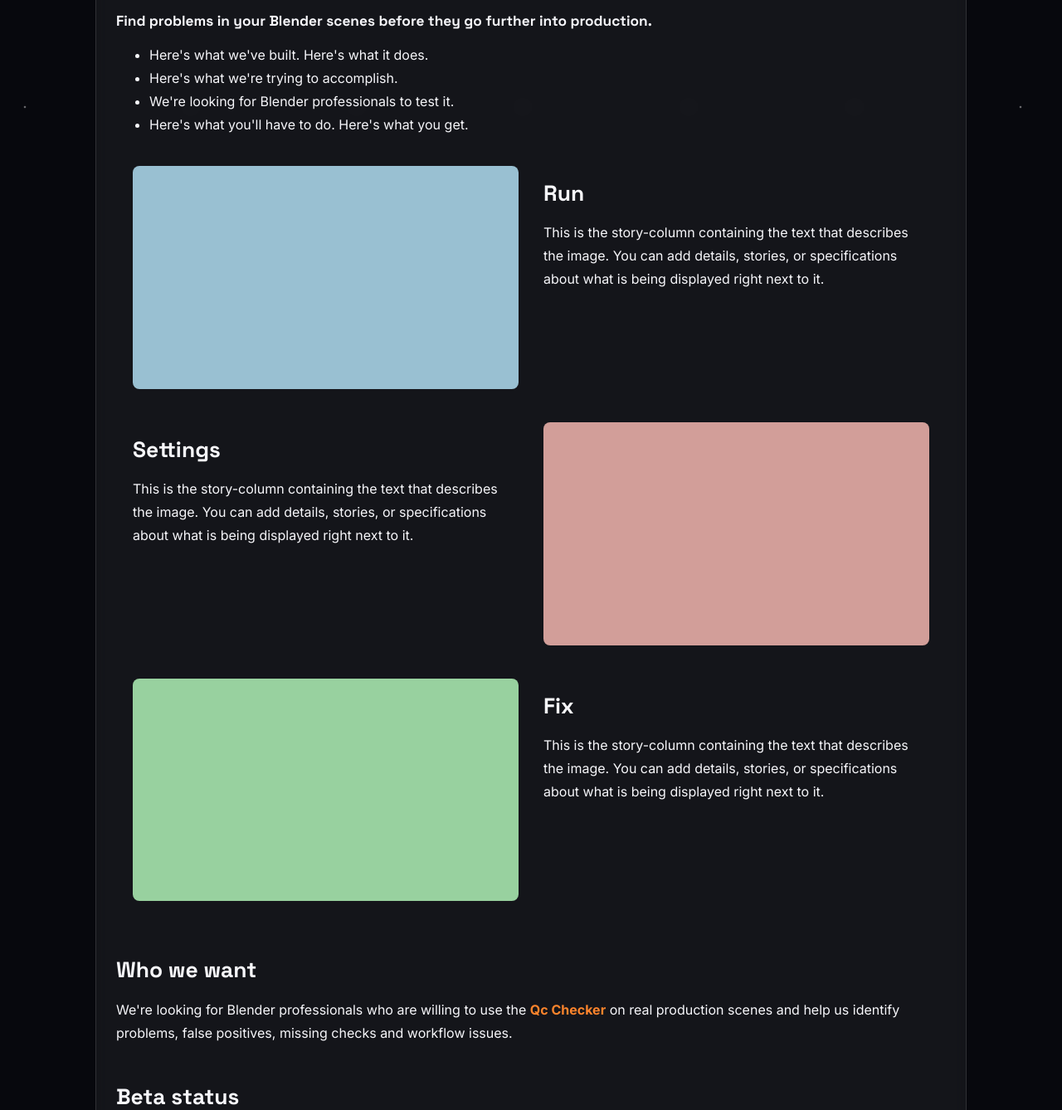
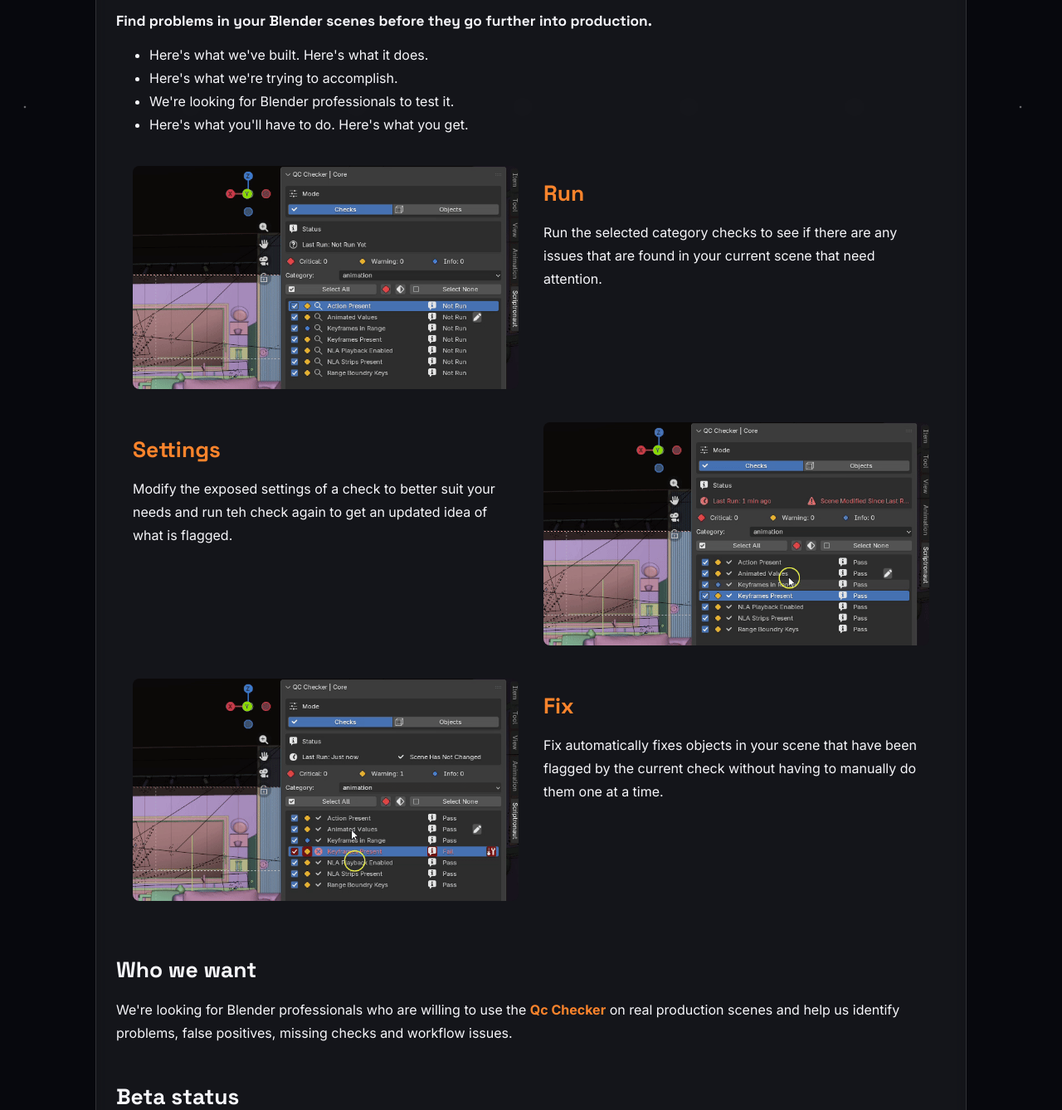
Before and after one commit to scotthomson-naut/qc, a Python web app: template documentation/template/betas.html in a window 1280 px wide. Shown: the part 611-1949 px from the top of the page at 83% size. Run offline with Jinja, Linux system fonts and the light colour scheme; the template is opened without the code that fills it, so the values that code supplies are empty.

Commit message:
Updated with story gifs idea

```diff
--- a/documentation/template/betas.html
+++ b/documentation/template/betas.html
@@ -72,43 +72,50 @@
                     <!-- Features stories -->
 
                     <div class="story-container">
+                        <!-- gif image -->
                         <div class="story-column story-image-col">
-                            <img src="images/gif/qc_checker_core_run.png" alt="A descriptive fallback text for the image">
+                            <img src="images/gif/qc_checker_core_run.gif" alt="A descriptive fallback text for the image">
                         </div>
+                        <!-- description -->
                         <div class="story-column">
-                            <h2>Run</h2>
+                            <h2 class="hilite-orange">Run</h2>
                             <p>
-                                This is the story-column containing the text that describes the image.
-                                You can add details, stories, or specifications about what is being
-                                displayed right next to it.
+                                Run the selected category checks to see if there
+                                are any issues that are found in your current
+                                scene that need attention.
                             </p>
                         </div>
                     </div>
 
                     <div class="story-container">
+                        <!-- description -->
                         <div class="story-column">
-                            <h2>Settings</h2>
+                            <h2 class="hilite-orange">Settings</h2>
                             <p>
-                                This is the story-column containing the text that describes the image.
-                                You can add details, stories, or specifications about what is being
-                                displayed right next to it.
+                                Modify the exposed settings of a check to better
+                                suit your needs and run teh check again to get an
+                                updated idea of what is flagged.
                             </p>
                         </div>
+                        <!-- gif image -->
                         <div class="story-column story-image-col">
-                            <img src="images/gif/qc_checker_core_settings.png" alt="A descriptive fallback text for the image">
+                            <img src="images/gif/qc_checker_core_settings.gif" alt="A descriptive fallback text for the image">
                         </div>
                     </div>
 
                     <div class="story-container">
+                        <!-- gif image -->
                         <div class="story-column story-image-col">
-                            <img src="images/gif/qc_checker_core_fix.png" alt="A descriptive fallback text for the image">
+                            <img src="images/gif/qc_checker_core_fix.gif" alt="A descriptive fallback text for the image">
                         </div>
+                        <!-- description -->
                         <div class="story-column">
-                            <h2>Fix</h2>
+                            <h2 class="hilite-orange">Fix</h2>
                             <p>
-                                This is the story-column containing the text that describes the image.
-                                You can add details, stories, or specifications about what is being
-                                displayed right next to it.
+                                Fix automatically fixes objects in your scene
+                                that have been flagged by the current check
+                                without having to manually do them one at a
+                                time.
                             </p>
                         </div>
                     </div>
```
Also changed, not shown: documentation/template/images/gif/qc_checker_core_fix.gif (added), documentation/template/images/gif/qc_checker_core_fix.png (deleted), documentation/template/images/gif/qc_checker_core_run.gif (added), documentation/template/images/gif/qc_checker_core_run.png (deleted), documentation/template/images/gif/qc_checker_core_settings.gif (added), documentation/template/images/gif/qc_checker_core_settings.png (deleted).
